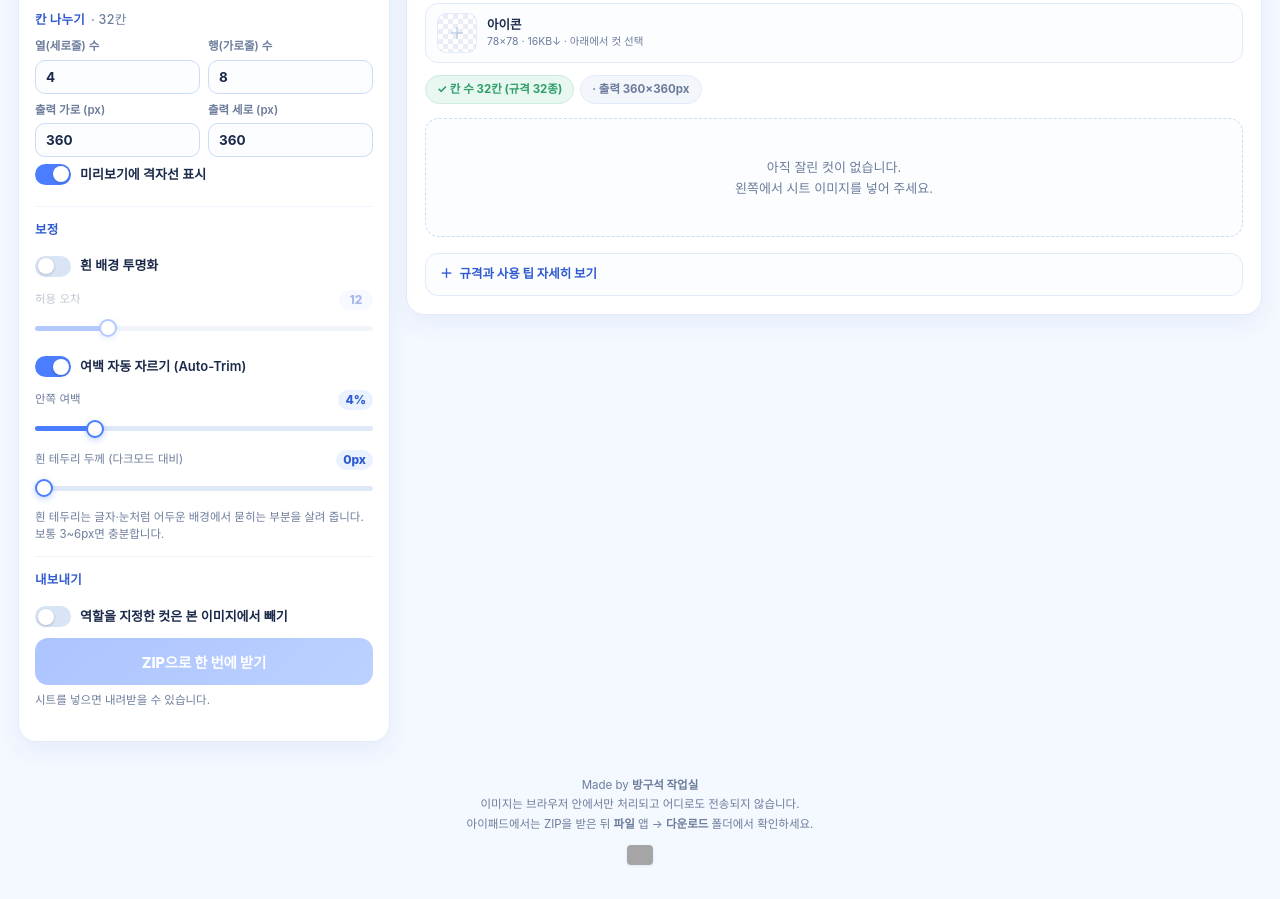
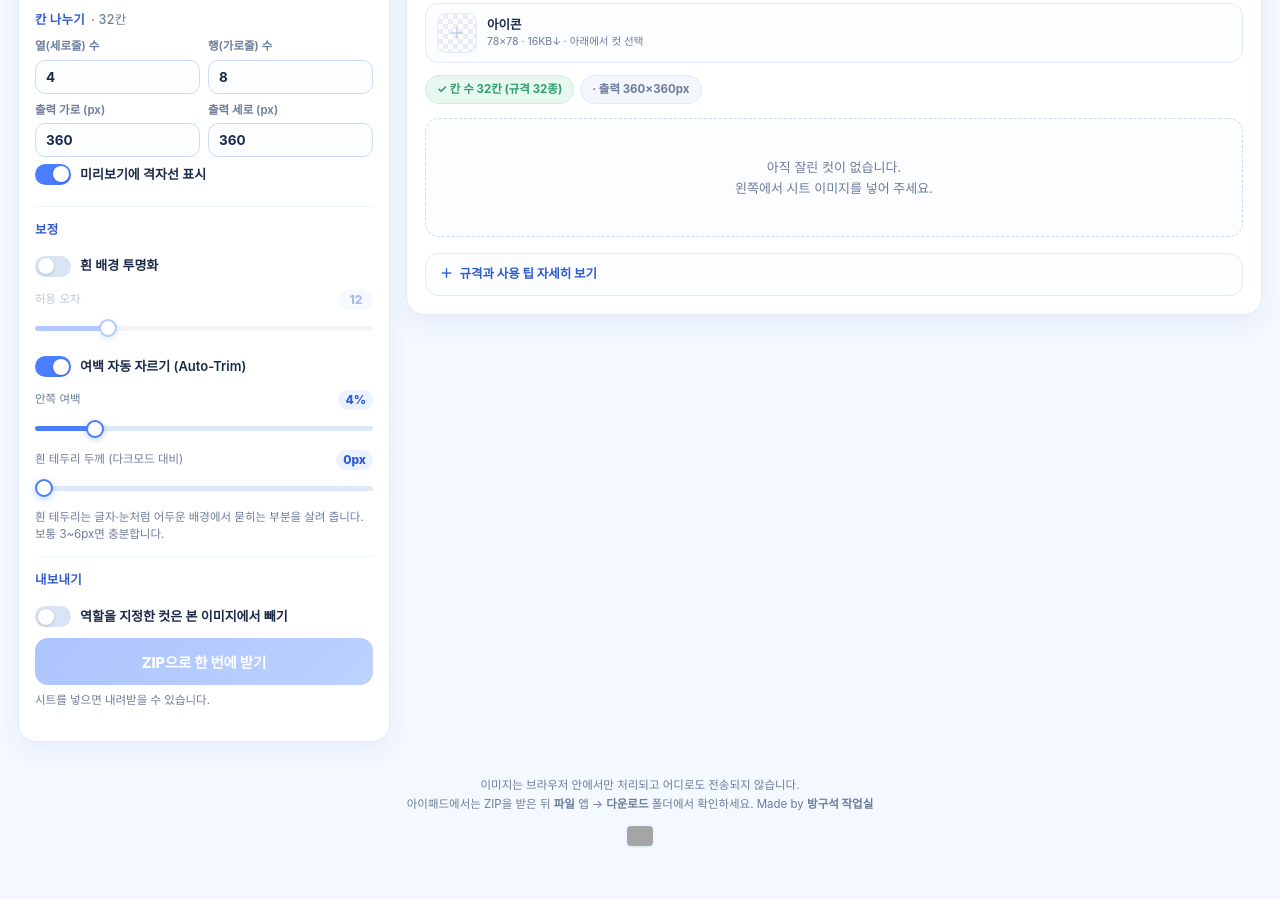
Before and after one commit to nal-365/Emotion-splitter, a plain HTML site: page index.html in a window 1280 px wide. Shown: the part 569-1468 px from the top of the page. Drawn offline with Linux system fonts and the light colour scheme; grey boxes are pictures that could not be loaded.

Commit message:
Update index.html

```diff
--- a/index.html
+++ b/index.html
@@ -538,8 +538,9 @@
 </main>
 
 <footer>
-  Made by <b>방구석 작업실</b> <br> 이미지는 브라우저 안에서만 처리되고 어디로도 전송되지 않습니다.<br>
+  이미지는 브라우저 안에서만 처리되고 어디로도 전송되지 않습니다.<br>
   아이패드에서는 ZIP을 받은 뒤 <b>파일</b> 앱 → <b>다운로드</b> 폴더에서 확인하세요.
+  Made by <b>방구석 작업실</b>
   <span class="visits"><img src="https://hits.sh/nal-365.github.io/Emotion-splitter.svg?label=%EB%B0%A9%EB%AC%B8%EC%9E%90&amp;color=4a7dff&amp;labelColor=ebf2ff&amp;style=flat-square" alt="방문자 수" title="방문자 수" referrerpolicy="no-referrer" onerror="this.parentNode.style.display='none'"></span>
 </footer>
 
```
